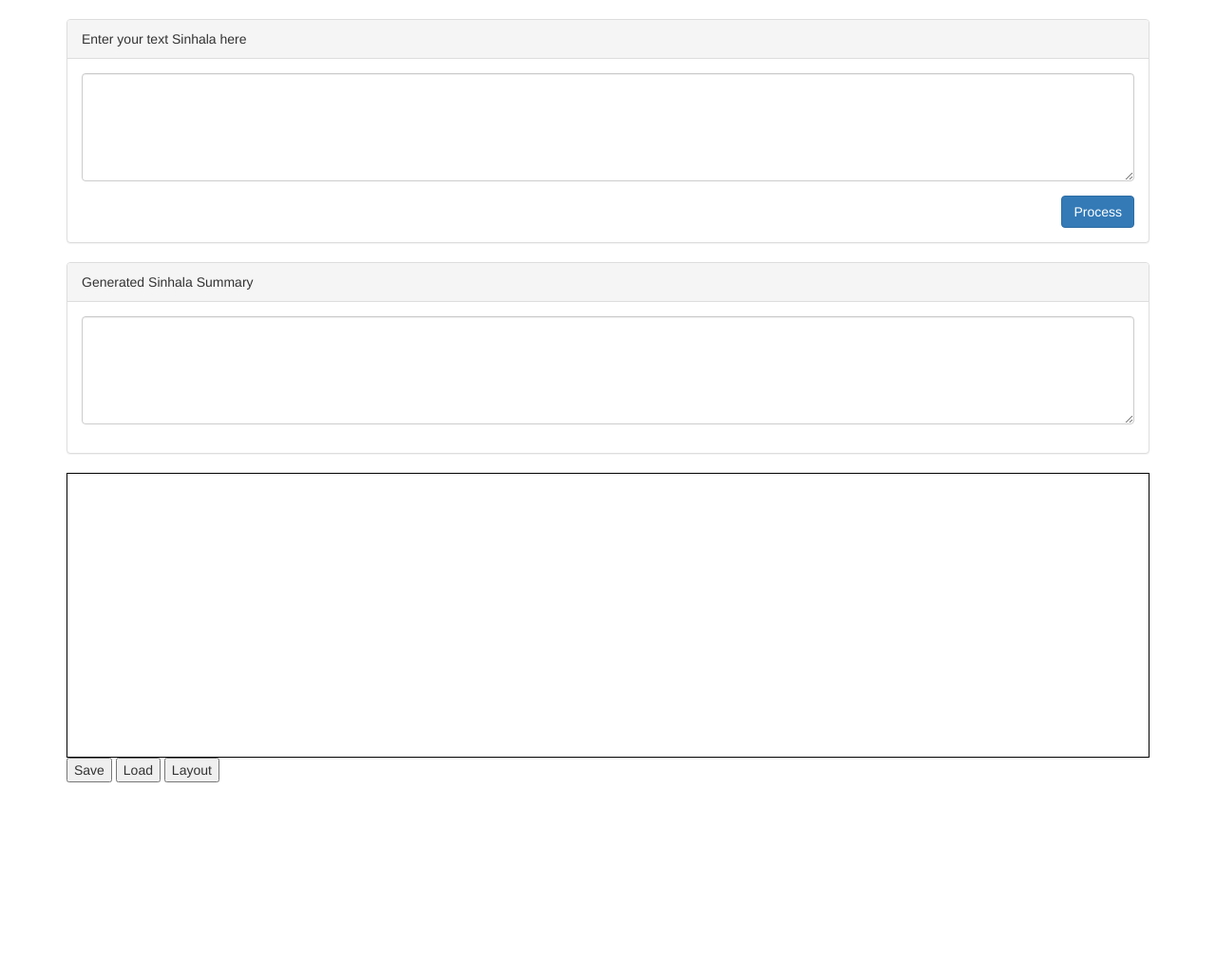
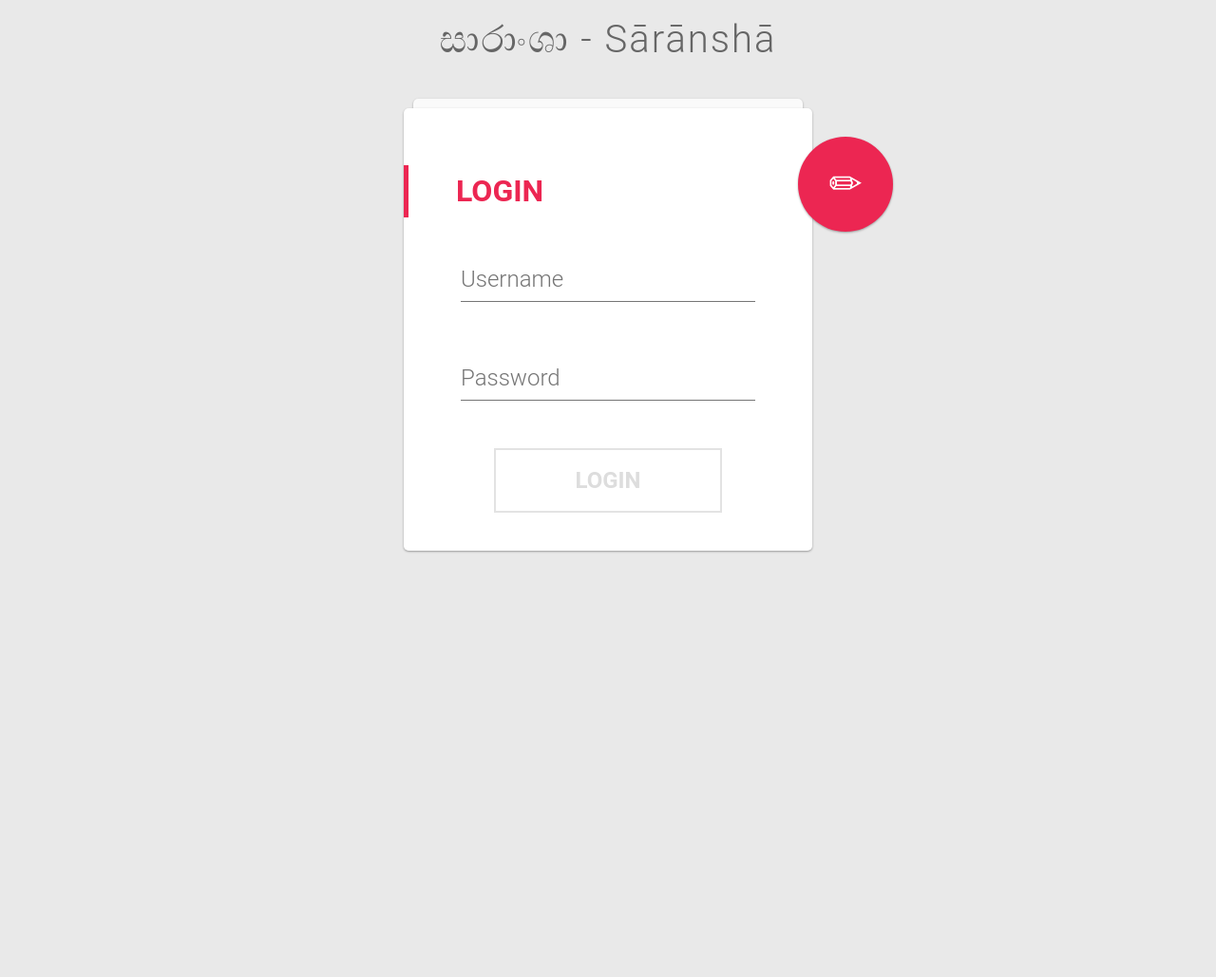
Before and after one commit to isuruamantha/Saransha-Front-End, a PHP site: page / in a window 1280 px wide. Shown: the whole page at 95% size. After the commit the page ends 582 px from the top, so only its background shows below. Run offline with PHP 8.4, Linux system fonts and the light colour scheme; some libraries are stand-ins or nearby versions.

Commit message:
Login screen bugs fixed

```diff
--- /dev/null
+++ b/Login/Login.js
@@ -0,0 +1,56 @@
+$(document).ready(function () {
+    $("#login-button").click(function () {
+
+        if ($('#login-username').val() == "" || $('#login-password').val() == "") {
+            alert("Please fill the required fields")
+        } else {
+            $.ajax({
+                url: 'http://localhost:5000/login',
+                type: 'post',
+                contentType: 'application/json',
+                data: JSON.stringify({
+                    "userName": $('#login-username').val(),
+                    "userPassword": $('#login-password').val()
+
+                }),
+                success: function (data) {
+                    localStorage.setItem("isValidSession", true);
+                    alert(data);
+                    window.location.href = 'dashboard.php';
+                },
+                error: function (jqXhr, textStatus, errorThrown) {
+                    alert("Request Failed");
+                }
+            });
+        }
+
+    });
+
+    $("#register-button").click(function () {
+
+        if ($('#register-username').val() == "" || $('#register-password').val() == "" || $('#register-email').val() == "") {
+            alert("Please fill the required fields")
+        } else {
+            $.ajax({
+                url: 'http://localhost:5000/signup',
+                type: 'post',
+                contentType: 'application/json',
+                data: JSON.stringify({
+                    "userName": $('#login-username').val(),
+                    "userPassword": $('#login-password').val(),
+                    "userEmail": $('#login-password').val()
+
+                }),
+                success: function (data) {
+                    alert("Register Successful!")
+
+                },
+                error: function (jqXhr, textStatus, errorThrown) {
+                    alert(errorThrown);
+                }
+            });
+        }
+
+    });
+
+});
--- a/index.php
+++ b/index.php
@@ -1,60 +1,83 @@
 <!DOCTYPE html>
+<head>
+    <meta charset="UTF-8">
+    <title>සාරාංශා - Sārānshā</title>
+    <link rel="stylesheet" href="https://maxcdn.bootstrapcdn.com/bootstrap/3.3.7/css/bootstrap.min.css">
+    <script src="https://cdnjs.cloudflare.com/ajax/libs/twitter-bootstrap/3.3.0/css/bootstrap-theme.css"></script>
+    <script src="http://code.jquery.com/jquery-1.10.2.min.js"></script>
+    <link rel="stylesheet" href="Login/login.css">
+    <script src="Login/Login.js"></script>
+</head>
+<body>
 
-<head>
-    <meta charset="utf-8">
-    <link rel="stylesheet" href="https://maxcdn.bootstrapcdn.com/bootstrap/3.3.7/css/bootstrap.min.css">
-</head>
-
-<script src="http://code.jquery.com/jquery-1.10.2.min.js"></script>
-<script src="assets/go.js"></script>
-<script src="summarization.js"></script>
-<script type="text/javascript" src="bower_components/d3/d3.js"></script>
-<script type="text/javascript" src="bower_components/d3-cloud/d3.layout.cloud.js"></script>
-<body>
-<script src="mindmap.js"></script>
 <div class="container">
-    <div class="panel panel-default" style="margin-top: 20px;">
-        <div class="panel-heading">Enter your text Sinhala here</div>
-        <div class="panel-body">
-            <form action="" method="POST">
-                <div class="form-group">
-                    <textarea class="form-control" name="data" rows="5" id="source-text"></textarea>
+    <div class="row">
+        <div class="pen-title">
+            <h1>සාරාංශා - Sārānshā</h1>
         </div>
-                <button type="button" value="submit" name="submit" class="btn btn-primary btn pull-right"
-                        onclick="init();update()"
-                        id="create-mindmap">Process
-                </button>
+        <div class="container">
+            <div class="card"></div>
+            <div class="card">
+                <h1 class="title">Login</h1>
+                <form>
+                    <div class="input-container">
+                        <input type="text" id="login-username" required="required"/>
+                        <label for="login-username">Username</label>
+                        <div class="bar"></div>
+                    </div>
+                    <div class="input-container">
+                        <input type="password" id="login-password" required="required"/>
+                        <label for="login-password">Password</label>
+                        <div class="bar"></div>
+                    </div>
+                    <div class="button-container">
+                        <button id="login-button"><span>Login</span></button>
+                    </div>
                 </form>
             </div>
+            <div class="card alt">
+                <div class="toggle"></div>
+                <h1 class="title">Register
+                    <div class="close"></div>
+                </h1>
+                <form>
+                    <div class="input-container">
+                        <input type="text" id="register-username" required="required"/>
+
+                        <label for="register-username">Username</label>
+                        <div class="bar"></div>
                     </div>
-
-    <div class="panel panel-default" style="margin-top: 20px;">
-        <div class="panel-heading">Generated Sinhala Summary</div>
-        <div class="panel-body">
-            <form action="index.php"
-            " method="POST">
-            <div class="form-group">
-                <textarea class="form-control" name="data" rows="5" id="generated-text"></textarea>
+                    <div class="input-container">
+                        <input type="password" id="register-password" required="required"/>
+                        <label for="register-password">Password</label>
+                        <div class="bar"></div>
+                    </div>
+                    <div class="input-container">
+                        <input type="text" id="register-email" required="required"/>
+                        <label for="register-email">Email</label>
+                        <div class="bar"></div>
+                    </div>
+                    <div class="button-container">
+                        <button id="register-button"><span>Register</span></button>
                     </div>
                 </form>
             </div>
         </div>
-
-    <div id="sample">
-        <div id="myDiagramDiv" style="border: solid 1px black; width:100%; height:300px;"></div>
-
-        <button id="SaveButton" onclick="save()">Save</button>
-        <button onclick="load()">Load</button>
-        <button onclick="layoutAll()">Layout</button>
-        <br/>
+    </div>
 </div>
 
 
-    <div id="vis"></div>
-    <script type="text/javascript" src="word-cloud.js"></script>
+<script>
+    $(document).ready(function () {
+        $('.toggle').on('click', function () {
+            $('.container').stop().addClass('active');
+        });
 
+        $('.close').on('click', function () {
+            $('.container').stop().removeClass('active');
+        });
 
+    });
+</script>
 </body>
-</div>
-
 </html>
--- a/word-cloud.js
+++ b/word-cloud.js
@@ -1,6 +1,6 @@
 var fill = d3.scale.category20b();
 
-var w = 900,
+var w = 800,
     h = 200;
 
 var max,
```
Also changed, not shown: Login/Login.html (deleted, +0 -81 lines), dashboard.php (added, +65 -0 lines). Lines whose indentation alone changed are shown as unchanged.
